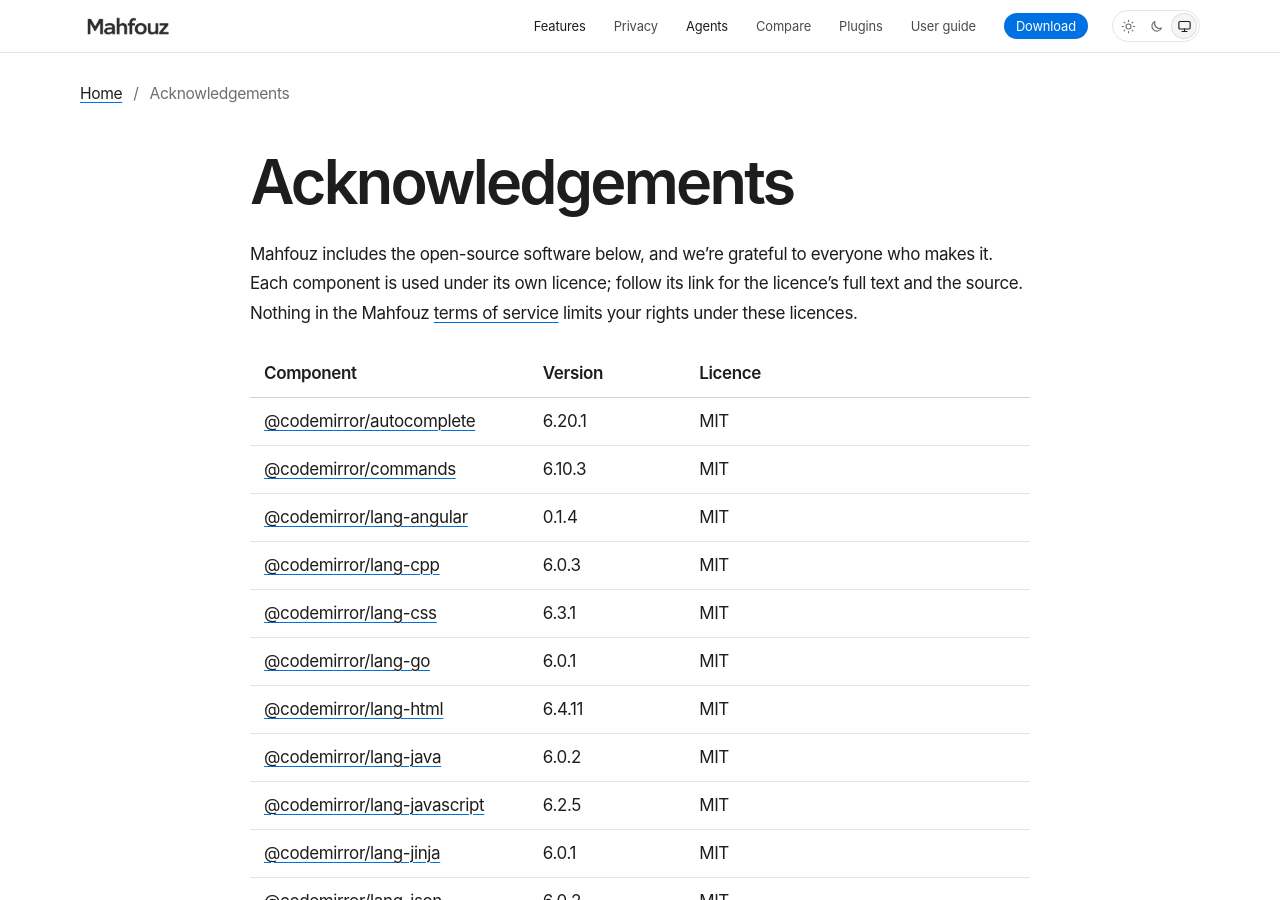
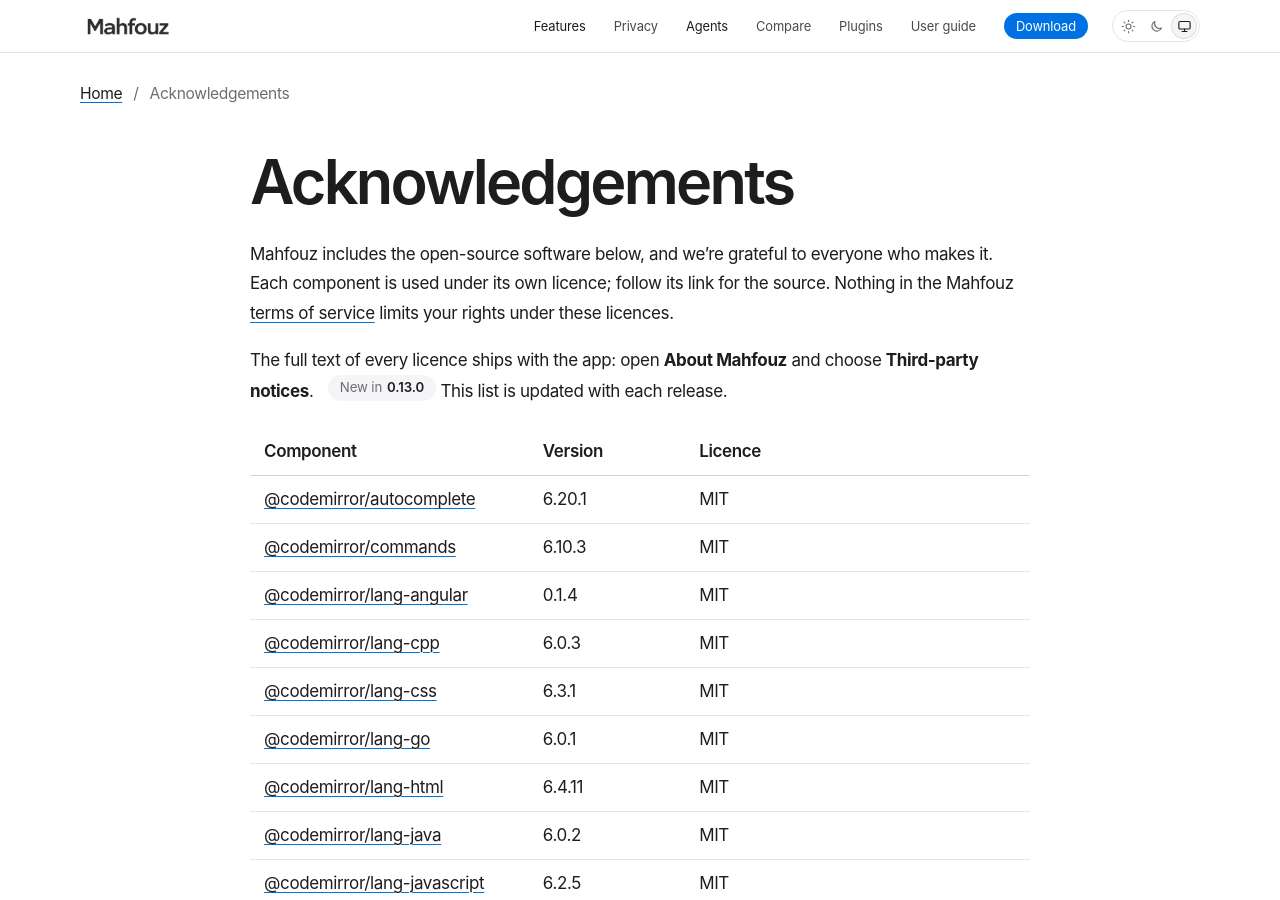
Before and after one commit to mahfouz-app/docs, a Jekyll site: the page built from acknowledgements.md, in a window 1280 px wide and 900 px high. Built offline with Jekyll 4.4.1, drawn with Linux system fonts in a browser that asks for light colours.

Commit message:
Acknowledgements: point to the in-app licence texts; the app's release writes the list
The app now ships every licence text (About → Third-party notices) and its
release workflow rewrites _data/third_party.json after each release
(mahfouz-app/app#621), so the hand-run bin/third-party-notices here goes.

Co-Authored-By: Claude Opus 5.5 <noreply@anthropic.com>

```diff
--- a/acknowledgements.md
+++ b/acknowledgements.md
@@ -7,9 +7,12 @@ permalink: /acknowledgements/
 
 Mahfouz includes the open-source software below, and we're grateful to
 everyone who makes it. Each component is used under its own licence;
-follow its link for the licence's full text and the source. Nothing in the
-Mahfouz [terms of service](/terms/) limits your rights under these
-licences.
+follow its link for the source. Nothing in the Mahfouz
+[terms of service](/terms/) limits your rights under these licences.
+
+The full text of every licence ships with the app: open **About Mahfouz**
+and choose **Third-party notices**. {% include since.html v="0.13.0" %}
+This list is updated with each release.
 
 | Component | Version | Licence |
 |---|---|---|
```
Also changed, not shown: README.md, 1 other file.
